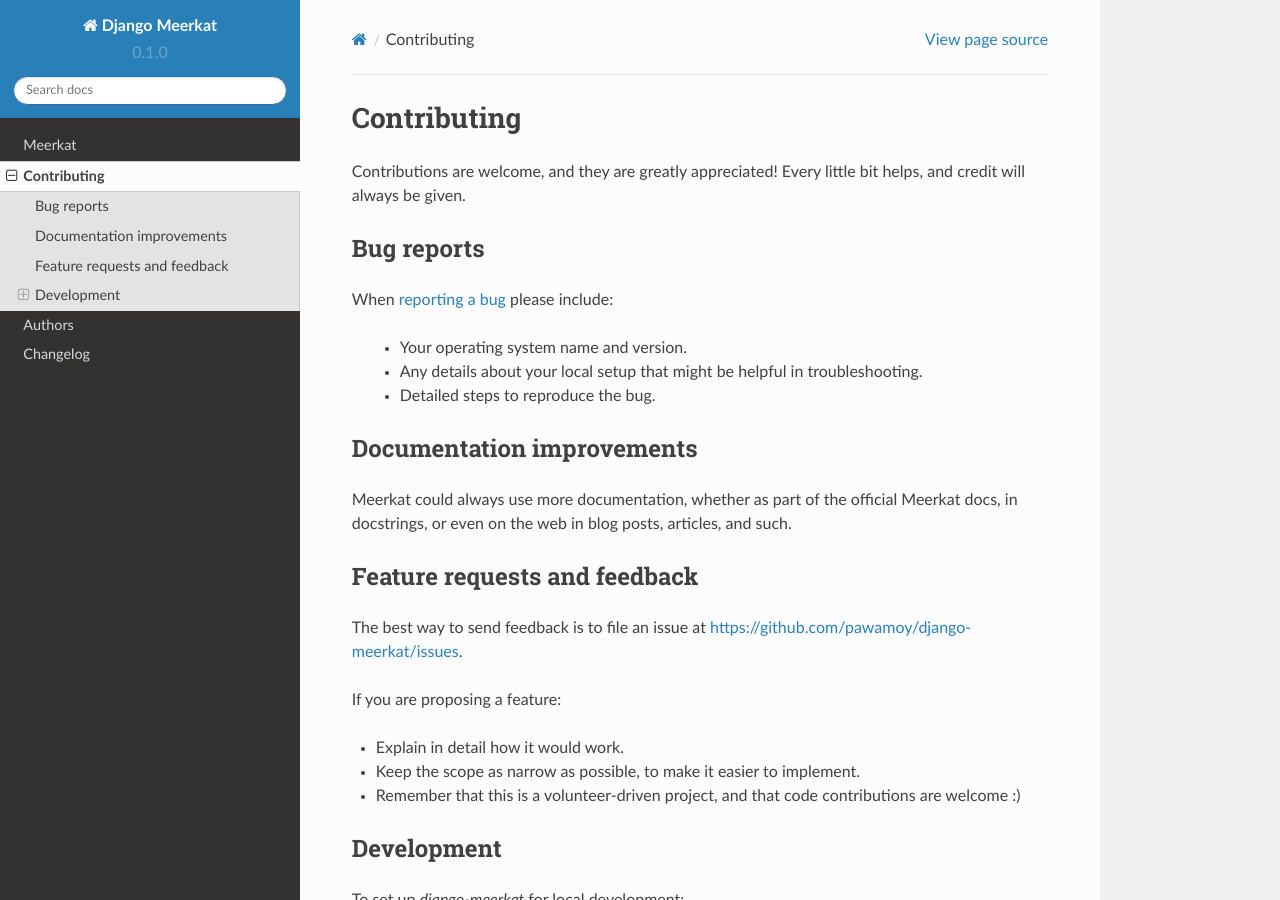
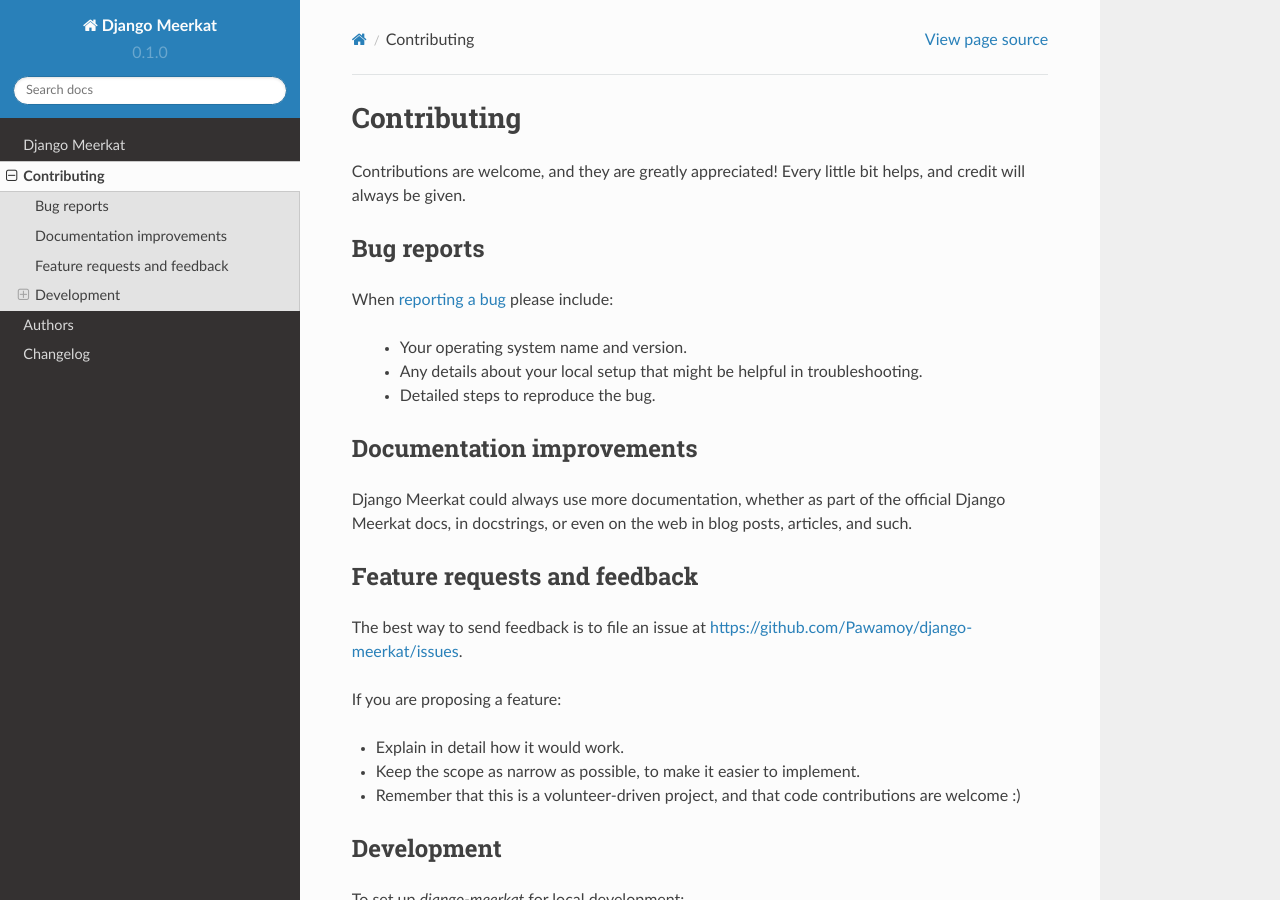
Before and after one commit to pawamoy/django-meerkat, a Sphinx documentation site: the page built from docs/contributing.rst, in a window 1280 px wide and 900 px high. Built offline with Sphinx 7.4.7 and the Read the Docs theme 2.0.0, drawn with Linux system fonts in a browser that asks for light colours.

```diff
--- a/CONTRIBUTING.rst
+++ b/CONTRIBUTING.rst
@@ -8,7 +8,7 @@ little bit helps, and credit will always be given.
 Bug reports
 ===========
 
-When `reporting a bug <https://github.com/pawamoy/django-meerkat/issues>`_ please include:
+When `reporting a bug <https://github.com/Pawamoy/django-meerkat/issues>`_ please include:
 
     * Your operating system name and version.
     * Any details about your local setup that might be helpful in troubleshooting.
@@ -17,14 +17,14 @@ When `reporting a bug <https://github.com/pawamoy/django-meerkat/issues>`_ pleas
 Documentation improvements
 ==========================
 
-Meerkat could always use more documentation, whether as part of the
-official Meerkat docs, in docstrings, or even on the web in blog posts,
+Django Meerkat could always use more documentation, whether as part of the
+official Django Meerkat docs, in docstrings, or even on the web in blog posts,
 articles, and such.
 
 Feature requests and feedback
 =============================
 
-The best way to send feedback is to file an issue at https://github.com/pawamoy/django-meerkat/issues.
+The best way to send feedback is to file an issue at https://github.com/Pawamoy/django-meerkat/issues.
 
 If you are proposing a feature:
 
@@ -37,7 +37,7 @@ Development
 
 To set up `django-meerkat` for local development:
 
-1. Fork `django-meerkat <https://github.com/pawamoy/django-meerkat>`_
+1. Fork `django-meerkat <https://github.com/Pawamoy/django-meerkat>`_
    (look for the "Fork" button).
 2. Clone your fork locally::
 
@@ -74,7 +74,7 @@ For merging, you should:
 4. Add yourself to ``AUTHORS.rst``.
 
 .. [1] If you don't have all the necessary python versions available locally you can rely on Travis - it will
-       `run the tests <https://travis-ci.org/pawamoy/django-meerkat/pull_requests>`_ for each change you add in the pull request.
+       `run the tests <https://travis-ci.org/Pawamoy/django-meerkat/pull_requests>`_ for each change you add in the pull request.
 
        It will be slower though ...
 
--- a/docs/conf.py
+++ b/docs/conf.py
@@ -5,6 +5,21 @@
 from __future__ import unicode_literals
 
 import os
+
+import sys
+import django
+from django.conf import settings
+
+sys.path.insert(0, os.path.join(os.path.abspath('..'), 'src'))
+settings.configure(
+    INSTALLED_APPS=[
+        'django.contrib.auth',
+        'django.contrib.contenttypes',
+        'django.contrib.sites',
+    ],
+    SITE_ID=1
+)
+django.setup()
 
 
 extensions = [
@@ -35,8 +50,8 @@ version = release = u'0.1.0'
 pygments_style = 'trac'
 templates_path = ['.']
 extlinks = {
-    'issue': ('https://github.com/pawamoy/django-meerkat/issues/%s', '#'),
-    'pr': ('https://github.com/pawamoy/django-meerkat/pull/%s', 'PR #'),
+    'issue': ('https://github.com/Pawamoy/django-meerkat/issues/%s', '#'),
+    'pr': ('https://github.com/Pawamoy/django-meerkat/pull/%s', 'PR #'),
 }
 
 # on_rtd is whether we are on readthedocs.org
--- a/docs/requirements.txt
+++ b/docs/requirements.txt
@@ -1,3 +1,4 @@
-sphinx>=1.3
+sphinx
 sphinx-rtd-theme
+Django
 -e .
--- a/docs/spelling_wordlist.txt
+++ b/docs/spelling_wordlist.txt
@@ -13,7 +13,10 @@ docstrings
 django-meerkat
 django-meerkat
 meerkat
-pawamoy
-Meerkat
+Pawamoy
+django
+meerkat
 Timothee
 Mazzucotelli
+Django
+django
--- a/runtests.py
+++ b/runtests.py
@@ -18,6 +18,7 @@ try:
         USE_TZ=True,
         DATABASES={
             'default': {
+                'NAME': 'default',
                 'ENGINE': 'django.db.backends.sqlite3',
             }
         },
--- a/setup.py
+++ b/setup.py
@@ -38,7 +38,7 @@ setup(
     ),
     author='Timothee Mazzucotelli',
     author_email='timothee.mazzucotelli@gmail.com',
-    url='https://github.com/pawamoy/django-meerkat',
+    url='https://github.com/Pawamoy/django-meerkat',
     packages=find_packages('src'),
     package_dir={'': 'src'},
     py_modules=[splitext(basename(path))[0] for path in glob('src/*.py')],
--- a/src/meerkat/__init__.py
+++ b/src/meerkat/__init__.py
@@ -1,5 +1,5 @@
 # -*- coding: utf-8 -*-
 
-r"""Meerkat package."""
+u"""Django Meerkat package."""
 
 __version__ = '0.1.0'
```
Also changed, not shown: README.rst (+19 -16 lines), .landscape.yml, .pyup.yml, .travis.yml, 4 other files.
